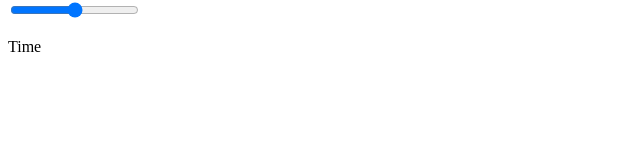
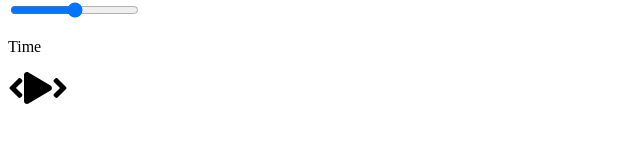
Before and after one commit to brianeshores/music-player, a React (Create React App) app: page / in a window 1280 px wide. Shown: the part 231-374 px from the top of the page, without its empty margins (0-640 px from the left). Built offline with nearby package versions, Linux system fonts and the light colour scheme.

Commit message:
font-awesome installed and icons added to player

```diff
--- a/src/components/Player.js
+++ b/src/components/Player.js
@@ -1,4 +1,10 @@
 import React from "react";
+import { FontAwesomeIcon } from "@fortawesome/react-fontawesome";
+import {
+  faPlay,
+  faAngleLeft,
+  faAngleRight,
+} from "@fortawesome/free-solid-svg-icons";
 
 const Player = () => {
   return (
@@ -9,6 +15,9 @@
         <p>Time</p>
       </div>
       <div className="play-control"></div>
+      <FontAwesomeIcon className="skip-back" size="2x" icon={faAngleLeft} />
+      <FontAwesomeIcon className="play" size="2x" icon={faPlay} />
+      <FontAwesomeIcon className="skip-forward" size="2x" icon={faAngleRight} />
     </div>
   );
 };
```
